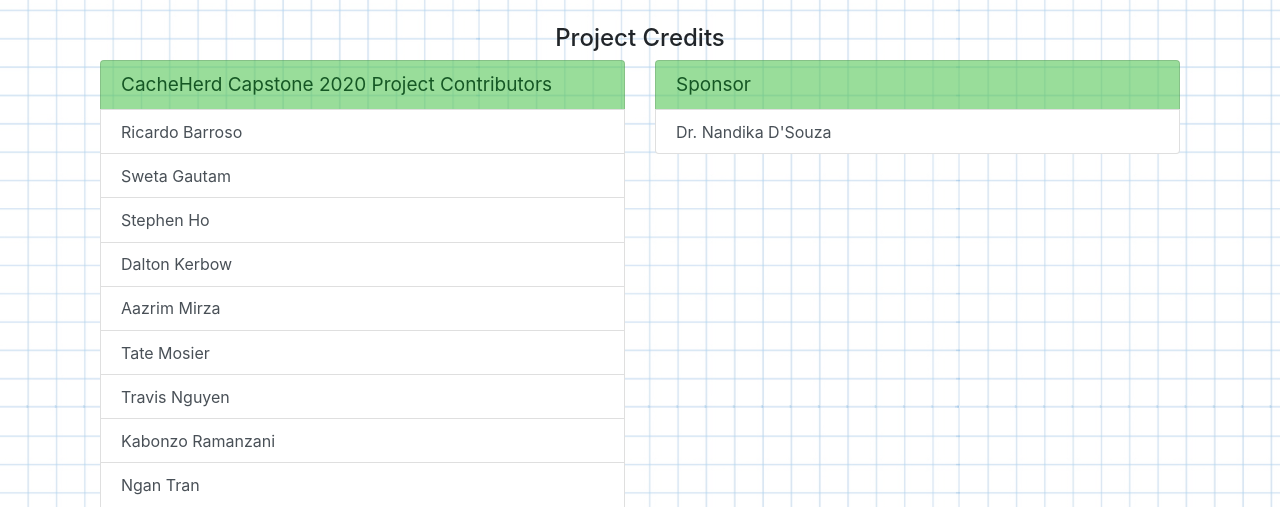
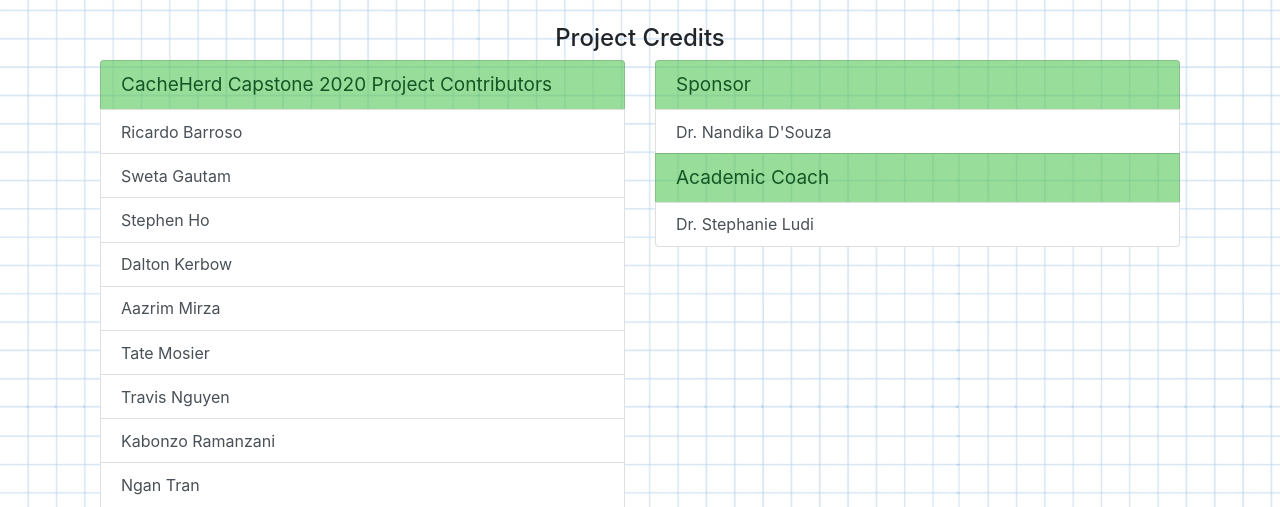
Before and after one commit to CSCE-4901-Capstone-Group-CacheMoney/College-of-Engineering-Degree-Plan-App, a Django app: page /credits/ in a window 1280 px wide. Shown: the part 216-723 px from the top of the page. Run offline with Django 3.2, Linux system fonts and the light colour scheme; some libraries are stand-ins or nearby versions.

Commit message:
Added Dr. Ludi as academic coach

```diff
--- a/src/templates/credits.html
+++ b/src/templates/credits.html
@@ -27,6 +27,8 @@
       <div>
         <li class="list-group-item list-group-item-success" style="font-size: 19px; background-color:rgba(85,198,87,.6);" >Sponsor</li>
         <p class="list-group-item list-group-item-action">Dr. Nandika D'Souza</p>
+        <li class="list-group-item list-group-item-success" style="font-size: 19px; background-color:rgba(85,198,87,.6);" >Academic Coach</li>
+        <p class="list-group-item list-group-item-action">Dr. Stephanie Ludi</p>
       </div>
     </div>
   </div>
```
